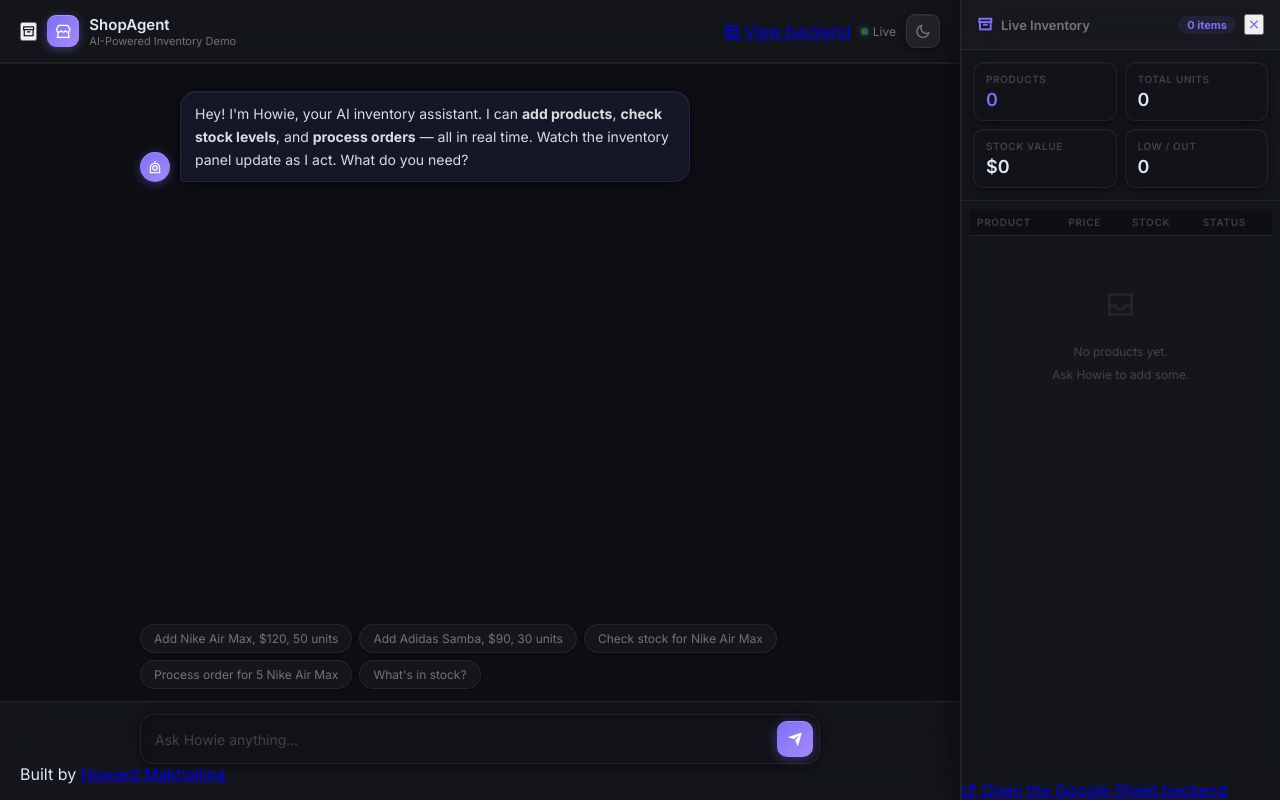
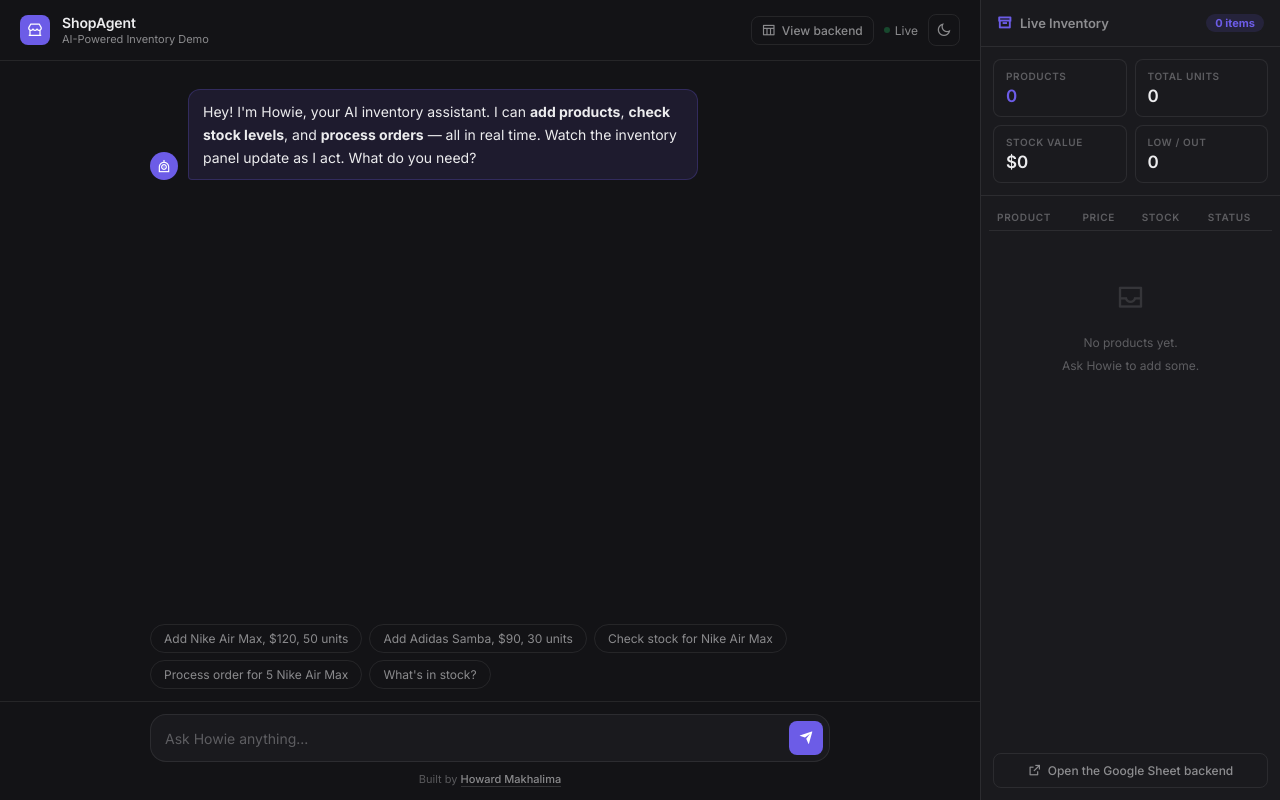
Before and after one commit to makhalimahoward/demo-agent, a plain HTML site: page index.html in a window 1280 px wide. Drawn offline with nearby package versions, Linux system fonts and the light colour scheme; no server answers.

Commit message:
Update style.css

```diff
--- a/assets/css/style.css
+++ b/assets/css/style.css
@@ -7,53 +7,54 @@
 }
 
 :root {
-    --accent: #7C6FF7;
-    --accent-light: #a78bfa;
-    --green: #4ade80;
-    --yellow: #facc15;
-    --red: #f87171;
+    --accent: #6C5CE7;
+    --accent-soft: #8B7DF0;
+    --green: #1FAA59;
+    --yellow: #C68A12;
+    --red: #E0524D;
+    --radius-sm: 8px;
+    --radius-md: 12px;
+    --radius-lg: 16px;
 }
 
 [data-theme="dark"] {
-    --bg: #0d0f14;
-    --bg2: #111318;
-    --surface: rgba(255, 255, 255, 0.03);
-    --surface-hover: rgba(255, 255, 255, 0.055);
-    --border: rgba(255, 255, 255, 0.07);
-    --border-accent: rgba(124, 111, 247, 0.3);
-    --text: #e2e8f0;
-    --text-muted: rgba(255, 255, 255, 0.4);
-    --text-dim: rgba(255, 255, 255, 0.2);
-    --inset: rgba(0, 0, 0, 0.25);
-    --shadow: rgba(0, 0, 0, 0.5);
-    --bubble-ai-bg: rgba(124, 111, 247, 0.08);
-    --bubble-ai-border: rgba(124, 111, 247, 0.15);
-    --bubble-ai-text: rgba(255, 255, 255, 0.85);
-    --bubble-user-bg: rgba(255, 255, 255, 0.05);
-    --bubble-user-text: rgba(255, 255, 255, 0.8);
-    --scrollbar: rgba(255, 255, 255, 0.08);
-    --toggle-bg: rgba(255, 255, 255, 0.06);
+    --bg: #131316;
+    --bg2: #1A1A1E;
+    --surface: #1A1A1E;
+    --surface-hover: #202024;
+    --border: rgba(255, 255, 255, 0.08);
+    --border-strong: rgba(255, 255, 255, 0.14);
+    --text: #ECECEE;
+    --text-muted: rgba(236, 236, 238, 0.55);
+    --text-dim: rgba(236, 236, 238, 0.32);
+    --shadow: rgba(0, 0, 0, 0.3);
+    --bubble-ai-bg: #1E1B2E;
+    --bubble-ai-border: rgba(108, 92, 231, 0.25);
+    --bubble-ai-text: #ECECEE;
+    --bubble-user-bg: #202024;
+    --bubble-user-text: #ECECEE;
+    --scrollbar: rgba(255, 255, 255, 0.12);
+    --accent-tint: rgba(108, 92, 231, 0.14);
 }
 
 [data-theme="light"] {
-    --bg: #f0f2f8;
-    --bg2: #e8eaf2;
-    --surface: rgba(255, 255, 255, 0.7);
-    --surface-hover: rgba(255, 255, 255, 0.9);
-    --border: rgba(0, 0, 0, 0.07);
-    --border-accent: rgba(124, 111, 247, 0.3);
-    --text: #1a1d2e;
-    --text-muted: rgba(0, 0, 0, 0.45);
-    --text-dim: rgba(0, 0, 0, 0.25);
-    --inset: rgba(0, 0, 0, 0.06);
-    --shadow: rgba(100, 100, 150, 0.15);
-    --bubble-ai-bg: rgba(124, 111, 247, 0.08);
-    --bubble-ai-border: rgba(124, 111, 247, 0.2);
-    --bubble-ai-text: #1a1d2e;
-    --bubble-user-bg: rgba(255, 255, 255, 0.85);
-    --bubble-user-text: #1a1d2e;
-    --scrollbar: rgba(0, 0, 0, 0.1);
-    --toggle-bg: rgba(0, 0, 0, 0.06);
+    --bg: #FAFAFA;
+    --bg2: #FFFFFF;
+    --surface: #FFFFFF;
+    --surface-hover: #F2F1F8;
+    --border: rgba(20, 20, 30, 0.08);
+    --border-strong: rgba(20, 20, 30, 0.14);
+    --text: #1B1B1F;
+    --text-muted: rgba(27, 27, 31, 0.55);
+    --text-dim: rgba(27, 27, 31, 0.35);
+    --shadow: rgba(20, 20, 40, 0.06);
+    --bubble-ai-bg: #F1EFFC;
+    --bubble-ai-border: rgba(108, 92, 231, 0.18);
+    --bubble-ai-text: #1B1B1F;
+    --bubble-user-bg: #F2F1F4;
+    --bubble-user-text: #1B1B1F;
+    --scrollbar: rgba(20, 20, 30, 0.14);
+    --accent-tint: rgba(108, 92, 231, 0.08);
 }
 
 body {
@@ -62,17 +63,18 @@ body {
     color: var(--text);
     height: 100vh;
     overflow: hidden;
-    transition: background 0.3s, color 0.3s;
+    transition: background 0.25s, color 0.25s;
+    -webkit-font-smoothing: antialiased;
 }
 
-/* ── LAYOUT: chat left full, sidebar right fixed ── */
+/* ── LAYOUT ── */
 .app {
     display: flex;
     height: 100vh;
     width: 100%;
+    position: relative;
 }
 
-/* ── CHAT SIDE (main) ── */
 .chat-side {
     flex: 1;
     display: flex;
@@ -85,37 +87,50 @@ body {
 .topnav {
     display: flex;
     align-items: center;
-    gap: 10px;
+    gap: 12px;
     padding: 14px 20px;
     border-bottom: 1px solid var(--border);
     flex-shrink: 0;
-    background: var(--surface);
-    backdrop-filter: blur(20px);
-    box-shadow: 0 1px 0 var(--border), inset 0 -1px 0 var(--inset);
+}
+
+.sidebar-toggle {
+    display: none;
+    width: 32px;
+    height: 32px;
+    align-items: center;
+    justify-content: center;
+    background: transparent;
+    border: 1px solid var(--border);
+    border-radius: var(--radius-sm);
+    color: var(--text-muted);
+    font-size: 15px;
+    cursor: pointer;
+    flex-shrink: 0;
 }
 
 .logo {
-    width: 32px;
-    height: 32px;
-    background: linear-gradient(135deg, var(--accent), var(--accent-light));
-    border-radius: 9px;
+    width: 30px;
+    height: 30px;
+    background: var(--accent);
+    border-radius: var(--radius-sm);
     display: flex;
     align-items: center;
     justify-content: center;
-    font-size: 16px;
+    font-size: 15px;
     color: white;
-    box-shadow: 0 2px 10px rgba(124, 111, 247, 0.4), inset 0 1px 0 rgba(255, 255, 255, 0.25);
     flex-shrink: 0;
 }
 
-.topnav h1 {
-    font-size: 15px;
+.title-block h1 {
+    font-size: 14px;
     font-weight: 600;
+    letter-spacing: -0.01em;
 }
 
-.topnav p {
+.title-block p {
     font-size: 11px;
     color: var(--text-muted);
+    margin-top: 1px;
 }
 
 .nav-right {
@@ -123,6 +138,37 @@ body {
     display: flex;
     align-items: center;
     gap: 10px;
+}
+
+.sheet-link {
+    display: flex;
+    align-items: center;
+    gap: 6px;
+    font-size: 12px;
+    font-weight: 500;
+    color: var(--text-muted);
+    text-decoration: none;
+    padding: 6px 10px;
+    border-radius: var(--radius-sm);
+    border: 1px solid var(--border);
+    transition: color 0.15s, border-color 0.15s, background 0.15s;
+    white-space: nowrap;
+}
+
+.sheet-link:hover {
+    color: var(--accent);
+    border-color: var(--accent);
+    background: var(--accent-tint);
+}
+
+.sheet-link i {
+    font-size: 14px;
+}
+
+.sheet-link--block {
+    margin: 12px;
+    justify-content: center;
+    padding: 9px 10px;
 }
 
 .status-dot {
@@ -134,11 +180,10 @@ body {
 }
 
 .status-dot span {
-    width: 7px;
-    height: 7px;
+    width: 6px;
+    height: 6px;
     border-radius: 50%;
     background: var(--green);
-    box-shadow: 0 0 6px var(--green);
     animation: pulse 2s infinite;
 }
 
@@ -150,29 +195,28 @@ body {
     }
 
     50% {
-        opacity: 0.4;
+        opacity: 0.35;
     }
 }
 
 .theme-btn {
-    width: 34px;
-    height: 34px;
-    background: var(--toggle-bg);
+    width: 32px;
+    height: 32px;
+    background: transparent;
     border: 1px solid var(--border);
-    border-radius: 9px;
+    border-radius: var(--radius-sm);
     cursor: pointer;
     display: flex;
     align-items: center;
     justify-content: center;
-    font-size: 16px;
+    font-size: 15px;
     color: var(--text-muted);
-    transition: all 0.2s;
-    box-shadow: inset 0 1px 0 rgba(255, 255, 255, 0.05), 0 2px 8px var(--shadow);
+    transition: color 0.15s, border-color 0.15s;
 }
 
 .theme-btn:hover {
     color: var(--accent);
-    border-color: var(--border-accent);
+    border-color: var(--accent);
 }
 
 /* ── CHAT MESSAGES ── */
@@ -186,7 +230,6 @@ body {
     min-height: 0;
 }
 
-/* center messages like Claude.ai */
 .chat-inner {
     width: 100%;
     max-width: 680px;
@@ -199,7 +242,7 @@ body {
 @keyframes msgIn {
     from {
         opacity: 0;
-        transform: translateY(10px);
+        transform: translateY(6px);
     }
 
     to {
@@ -212,7 +255,7 @@ body {
     display: flex;
     gap: 10px;
     align-items: flex-end;
-    animation: msgIn 0.22s ease;
+    animation: msgIn 0.2s ease;
 }
 
 .msg.user {
@@ -220,19 +263,18 @@ body {
 }
 
 .avatar {
-    width: 30px;
-    height: 30px;
+    width: 28px;
+    height: 28px;
     border-radius: 50%;
     display: flex;
     align-items: center;
     justify-content: center;
-    font-size: 14px;
+    font-size: 13px;
     flex-shrink: 0;
 }
 
 .avatar.howie {
-    background: linear-gradient(135deg, var(--accent), var(--accent-light));
-    box-shadow: 0 2px 10px rgba(124, 111, 247, 0.4), inset 0 1px 0 rgba(255, 255, 255, 0.2);
+    background: var(--accent);
     color: white;
 }
 
@@ -245,7 +287,7 @@ body {
 .bubble {
     max-width: 75%;
     padding: 10px 14px;
-    border-radius: 16px;
+    border-radius: var(--radius-md);
     font-size: 14px;
     line-height: 1.65;
 }
@@ -254,7 +296,6 @@ body {
     background: var(--bubble-ai-bg);
     border: 1px solid var(--bubble-ai-border);
     color: var(--bubble-ai-text);
-    box-shadow: 0 2px 14px var(--shadow), inset 0 1px 0 rgba(255, 255, 255, 0.04);
     border-bottom-left-radius: 4px;
 }
 
@@ -262,7 +303,6 @@ body {
     background: var(--bubble-user-bg);
     border: 1px solid var(--border);
     color: var(--bubble-user-text);
-    box-shadow: 0 2px 14px var(--shadow), inset 0 1px 0 rgba(255, 255, 255, 0.04);
     border-bottom-right-radius: 4px;
 }
 
@@ -270,9 +310,8 @@ body {
     display: inline-flex;
     align-items: center;
     gap: 4px;
-    background: rgba(124, 111, 247, 0.12);
-    border: 1px solid rgba(124, 111, 247, 0.22);
-    color: var(--accent-light);
+    background: var(--accent-tint);
+    color: var(--accent-soft);
     font-size: 10px;
     font-weight: 700;
     padding: 2px 8px;
@@ -295,7 +334,7 @@ body {
 }
 
 .sug-btn {
-    background: var(--surface);
+    background: transparent;
     border: 1px solid var(--border);
     border-radius: 20px;
     padding: 6px 13px;
@@ -303,24 +342,21 @@ body {
     font-family: 'Inter', sans-serif;
     color: var(--text-muted);
     cursor: pointer;
-    transition: all 0.15s;
+    transition: color 0.15s, border-color 0.15s, background 0.15s;
     white-space: nowrap;
-    box-shadow: 0 1px 4px var(--shadow);
 }
 
 .sug-btn:hover {
-    background: rgba(124, 111, 247, 0.08);
-    border-color: var(--border-accent);
-    color: var(--accent-light);
+    background: var(--accent-tint);
+    border-color: var(--accent);
+    color: var(--accent-soft);
 }
 
 /* ── INPUT BAR ── */
 .input-bar {
-    padding: 12px 20px 16px;
+    padding: 12px 20px 14px;
     flex-shrink: 0;
     border-top: 1px solid var(--border);
-    background: var(--surface);
-    backdrop-filter: blur(20px);
 }
 
 .input-inner {
@@ -331,15 +367,13 @@ body {
     align-items: center;
     background: var(--bg2);
     border: 1px solid var(--border);
-    border-radius: 14px;
+    border-radius: var(--radius-lg);
     padding: 6px 6px 6px 14px;
-    box-shadow: inset 0 2px 8px var(--inset), 0 2px 12px var(--shadow);
-    transition: border-color 0.2s, box-shadow 0.2s;
+    transition: border-color 0.15s;
 }
 
 .input-inner:focus-within {
-    border-color: rgba(124, 111, 247, 0.35);
-    box-shadow: inset 0 2px 8px var(--inset), 0 0 0 3px rgba(124, 111, 247, 0.08);
+    border-color: var(--accent);
 }
 
 .input-inner input {
@@ -357,35 +391,53 @@ body {
 }
 
 .send-btn {
-    width: 36px;
-    height: 36px;
-    background: linear-gradient(135deg, var(--accent), var(--accent-light));
+    width: 34px;
+    height: 34px;
+    background: var(--accent);
     border: none;
-    border-radius: 10px;
+    border-radius: var(--radius-sm);
     cursor: pointer;
     color: white;
-    font-size: 16px;
+    font-size: 15px;
     display: flex;
     align-items: center;
     justify-content: center;
     flex-shrink: 0;
-    box-shadow: 0 2px 12px rgba(124, 111, 247, 0.4), inset 0 1px 0 rgba(255, 255, 255, 0.2);
-    transition: transform 0.15s, box-shadow 0.15s, opacity 0.15s;
+    transition: opacity 0.15s, transform 0.1s;
 }
 
 .send-btn:hover {
-    transform: scale(1.06);
-    box-shadow: 0 4px 18px rgba(124, 111, 247, 0.55);
+    opacity: 0.88;
 }
 
 .send-btn:active {
-    transform: scale(0.96);
+    transform: scale(0.95);
 }
 
 .send-btn:disabled {
     opacity: 0.3;
     cursor: not-allowed;
     transform: none;
+}
+
+.footer-credit {
+    text-align: center;
+    font-size: 11px;
+    color: var(--text-dim);
+    margin-top: 10px;
+}
+
+.footer-credit a {
+    color: var(--text-muted);
+    text-decoration: none;
+    font-weight: 500;
+    border-bottom: 1px solid var(--border-strong);
+    transition: color 0.15s, border-color 0.15s;
+}
+
+.footer-credit a:hover {
+    color: var(--accent);
+    border-color: var(--accent);
 }
 
 /* ── TYPING ── */
@@ -429,15 +481,13 @@ body {
 
 /* ── INVENTORY SIDEBAR ── */
 .sidebar {
-    width: 320px;
+    width: 300px;
     flex-shrink: 0;
     height: 100vh;
     display: flex;
     flex-direction: column;
     border-left: 1px solid var(--border);
     background: var(--surface);
-    backdrop-filter: blur(20px);
-    box-shadow: -4px 0 24px var(--shadow), inset 1px 0 0 rgba(255, 255, 255, 0.03);
 }
 
 .sidebar-header {
@@ -450,22 +500,34 @@ body {
     font-weight: 600;
     color: var(--text-muted);
     flex-shrink: 0;
-    background: rgba(255, 255, 255, 0.01);
 }
 
 .sidebar-header i {
-    font-size: 16px;
+    font-size: 15px;
     color: var(--accent);
 }
 
 .count-pill {
     margin-left: auto;
-    background: rgba(124, 111, 247, 0.1);
+    background: var(--accent-tint);
     color: var(--accent);
     font-size: 11px;
     font-weight: 700;
     padding: 2px 9px;
     border-radius: 20px;
+}
+
+.sidebar-close {
+    display: none;
+    width: 26px;
+    height: 26px;
+    align-items: center;
+    justify-content: center;
+    background: transparent;
+    border: none;
+    color: var(--text-muted);
+    font-size: 16px;
+    cursor: pointer;
 }
 
 /* ── STATS ROW ── */
@@ -481,9 +543,8 @@ body {
 .stat-card {
     background: var(--bg2);
     border: 1px solid var(--border);
-    border-radius: 10px;
+    border-radius: var(--radius-sm);
     padding: 10px 12px;
-    box-shadow: inset 0 1px 0 rgba(255, 255, 255, 0.04), 0 2px 8px var(--shadow);
 }
 
 .stat-card .label {
@@ -496,7 +557,7 @@ body {
 }
 
 .stat-card .value {
-    font-size: 18px;
+    font-size: 17px;
     font-weight: 600;
     color: var(--text);
 }
@@ -529,16 +590,12 @@ thead th {
     border-bottom: 1px solid var(--border);
     position: sticky;
     top: 0;
-    background: var(--bg);
+    background: var(--surface);
 }
 
 tbody tr {
-    border-bottom: 1px solid rgba(0, 0, 0, 0.03);
+    border-bottom: 1px solid var(--border);
     transition: background 0.15s;
-}
-
-[data-theme="dark"] tbody tr {
-    border-bottom: 1px solid rgba(255, 255, 255, 0.03);
 }
 
 tbody tr:last-child {
@@ -572,29 +629,27 @@ tbody td:first-child {
 }
 
 .stock-ok {
-    background: rgba(74, 222, 128, 0.1);
+    background: rgba(31, 170, 89, 0.12);
     color: var(--green);
 }
 
 .stock-low {
-    background: rgba(250, 204, 21, 0.1);
+    background: rgba(198, 138, 18, 0.12);
     color: var(--yellow);
 }
 
 .stock-out {
-    background: rgba(248, 113, 113, 0.1);
+    background: rgba(224, 82, 77, 0.12);
     color: var(--red);
 }
 
 @keyframes rowflash {
     0% {
-        background: rgba(124, 111, 247, 0.18);
-        box-shadow: inset 0 0 0 1px rgba(124, 111, 247, 0.35);
+        background: var(--accent-tint);
     }
 
     100% {
         background: transparent;
-        box-shadow: none;
     }
 }
 
@@ -611,10 +666,10 @@ tbody td:first-child {
 }
 
 .empty-state i {
-    font-size: 30px;
+    font-size: 28px;
     display: block;
     margin-bottom: 8px;
-    opacity: 0.35;
+    opacity: 0.4;
 }
 
 /* ── SCROLLBAR ── */
@@ -630,3 +685,77 @@ tbody td:first-child {
     background: var(--scrollbar);
     border-radius: 4px;
 }
+
+/* ── MOBILE ── */
+.sidebar-backdrop {
+    display: none;
+}
+
+@media (max-width: 860px) {
+    .sidebar-toggle {
+        display: flex;
+    }
+
+    .sheet-link span {
+        display: none;
+    }
+
+    .sheet-link {
+        padding: 6px 8px;
+    }
+
+    .sidebar {
+        position: fixed;
+        top: 0;
+        right: 0;
+        z-index: 30;
+        width: min(320px, 86vw);
+        transform: translateX(100%);
+        transition: transform 0.25s ease;
+        box-shadow: -8px 0 30px var(--shadow);
+    }
+
+    .sidebar.open {
+        transform: translateX(0);
+    }
+
+    .sidebar-close {
+        display: flex;
+        margin-left: 4px;
+    }
+
+    .sidebar-backdrop {
+        position: fixed;
+        inset: 0;
+        background: rgba(0, 0, 0, 0.4);
+        z-index: 20;
+        opacity: 0;
+        pointer-events: none;
+        transition: opacity 0.25s ease;
+    }
+
+    .sidebar-backdrop.open {
+        opacity: 1;
+        pointer-events: auto;
+    }
+
+    .bubble {
+        max-width: 86%;
+    }
+
+    .suggestions {
+        padding: 0 14px 10px;
+    }
+
+    .topnav {
+        padding: 12px 14px;
+    }
+
+    .chat-wrap {
+        padding: 20px 14px;
+    }
+
+    .input-bar {
+        padding: 10px 14px 12px;
+    }
+}
```
